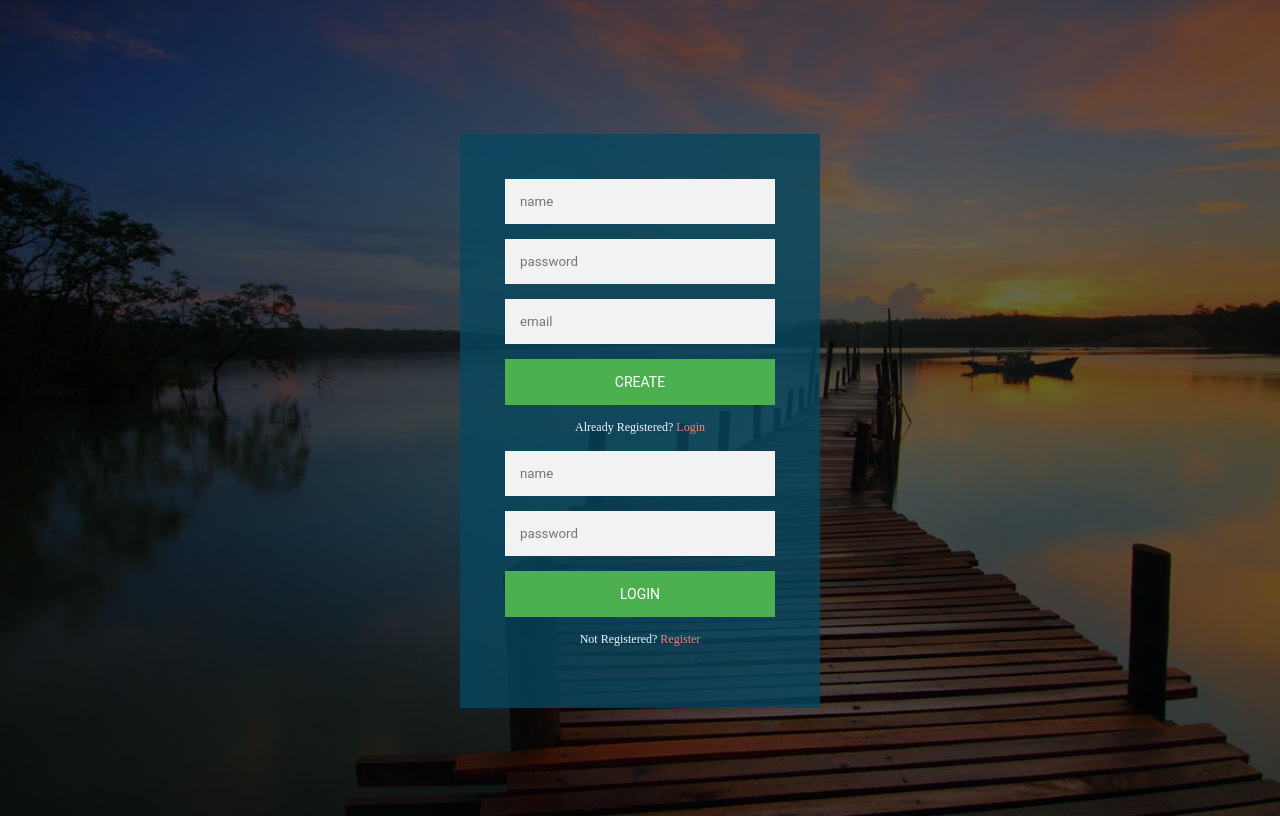
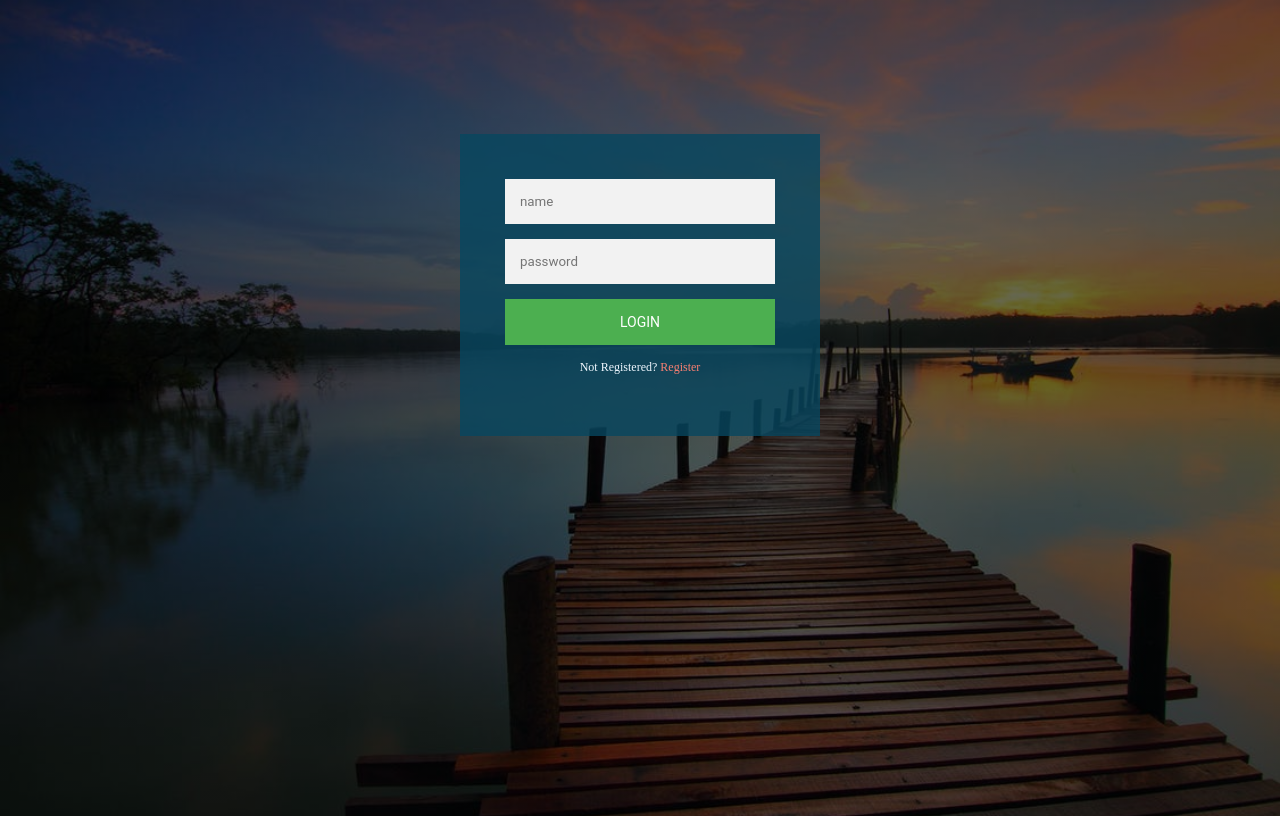
Before and after one commit to Smira87/WebDev, a plain HTML site: page index.html in a window 1280 px wide. Both pictures are taken after a click on the link "Login". Drawn offline with Linux system fonts and the light colour scheme.

Commit message:
Update index.html

```diff
--- a/index.html
+++ b/index.html
@@ -12,7 +12,7 @@
 	  <input type="text" placeholder="password"/>
 	 <input type="text" placeholder="email"/>
 	<button>Create</button>
-	<p class="message">Already Registered? <a href="#">Login</a>
+	<p class="message">Already Registered? <a href="javascript:switchForms()">Login</a>
 	</p>
     </form>
 
@@ -20,19 +20,23 @@
 	<input type="text" placeholder="name"/>
 	  <input type="password" placeholder="password"/>
 	  <button>Login</button>
-	  <p class="message">Not Registered? <a href="javascript:myFunction('You clicked!')">Register</a></p>
+	  <p class="message">Not Registered? <a href="javascript:switchForms()">Register</a></p>
 	</form>
 
 	<script type="text/javascript">
-		function myFunction(myMessage) {
-    		// alert(myMessage);
-			document.getElementsByClassName("register-form")[0].style.display = "block";
-			document.getElementsByClassName("login-form")[0].style.display = "none";
 
-			console.log(regF);
-			console.log(loginF);
+			let form1 = document.forms[0];
+			let form2 = document.forms[1];
 
+			form1.style.display="block";
+			form2.style.display="none";
 
+		function switchForms()
+		{
+
+		currState = form1.style.display;
+		form1.style.display=form2.style.display;
+		form2.style.display=currState;
 
 		}
 	</script>
```
